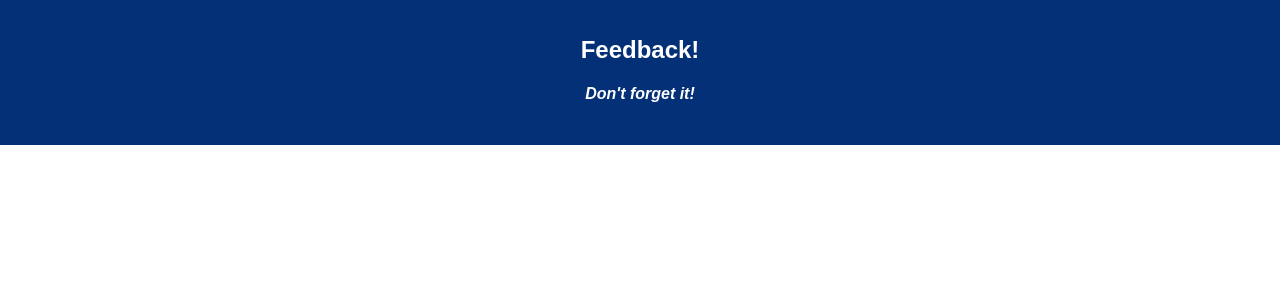
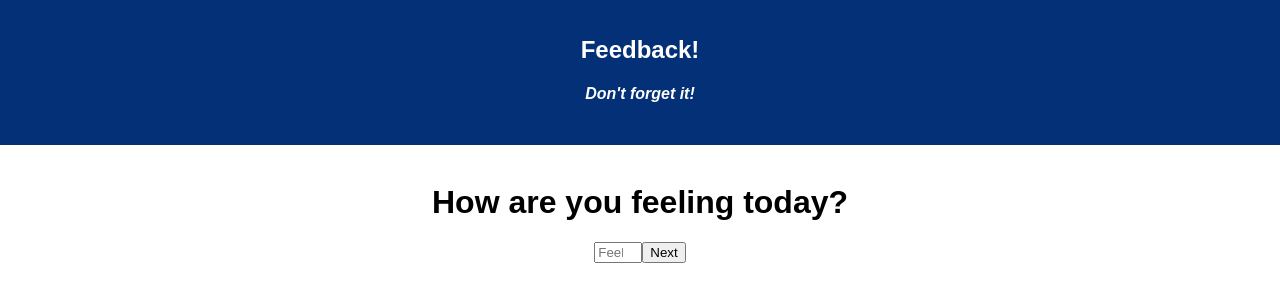
Before and after one commit to berg2043/Feedback-Form, a React (Create React App) app: page / in a window 1280 px wide. Shown: the top 302 px of the page. Built offline with nearby package versions, Linux system fonts and the light colour scheme.

Commit message:
set up FeelingToday component

```diff
--- a/src/components/App/App.js
+++ b/src/components/App/App.js
@@ -1,11 +1,11 @@
-import React, { Component } from 'react';
+import React from 'react';
 import axios from 'axios';
 import './App.css';
 import { connect } from 'react-redux';
 import {BrowserRouter as Router, Route, Link} from 'react-router-dom'
+import FeelingToday from '../FeelingToday/FeelingToday';
 
-class App extends Component {
-  render() {
+const App = (props)=> {
   return (
     <div className="App">
       <header className="App-header">
@@ -14,11 +14,11 @@ class App extends Component {
       </header>
       <br/>
       <Router>
-
+        <FeelingToday/>
       </Router>
     </div>
   );
-  }
-}
+};
+
 
 export default connect()(App);
--- a/src/components/FeelingToday/FeelingToday.js
+++ b/src/components/FeelingToday/FeelingToday.js
@@ -0,0 +1,37 @@
+import React, {useState} from 'react';
+import { connect } from 'react-redux';
+
+const FeelingToday = (props) => {
+  // Hooks
+  const [feeling, setFeeling] = useState('')
+
+  // Updates hook dynamically as user types in form
+  function feelingForm(event){
+    setFeeling(event.target.value);
+  }
+
+  // Sends feeling to reducer
+  function submitFeeling(event){
+    event.preventDefault();
+    props.dispatch({type: "ADD_FEELINGS", payload: feeling})
+  }
+
+  return (
+    <div>
+      <h1>How are you feeling today?</h1>
+      <form onSubmit={submitFeeling}>
+        <input
+            min={0}
+            max={5}
+            type="number"
+            value={feeling}
+            onChange={feelingForm}
+            placeholder="Feeling?"
+            />
+        <button>Next</button>
+      </form>
+    </div>
+  )
+};
+
+export default connect()(FeelingToday)
```
Lines whose indentation alone changed are shown as unchanged.
